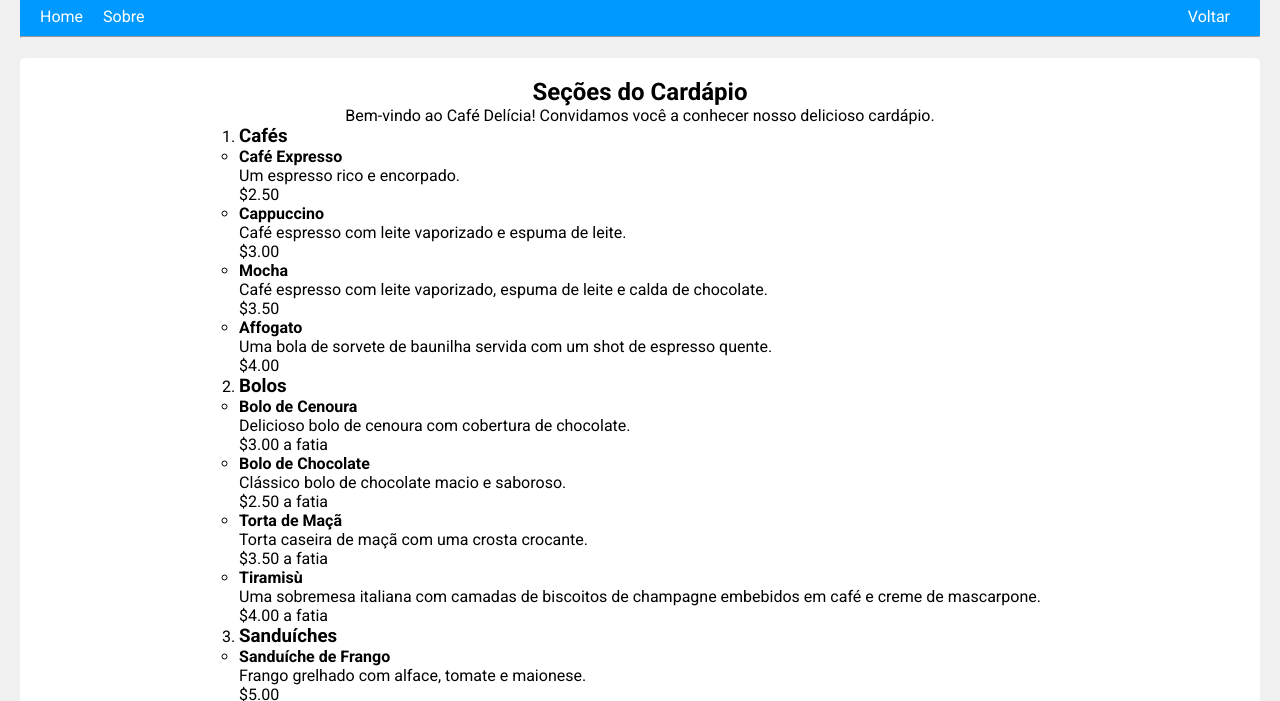
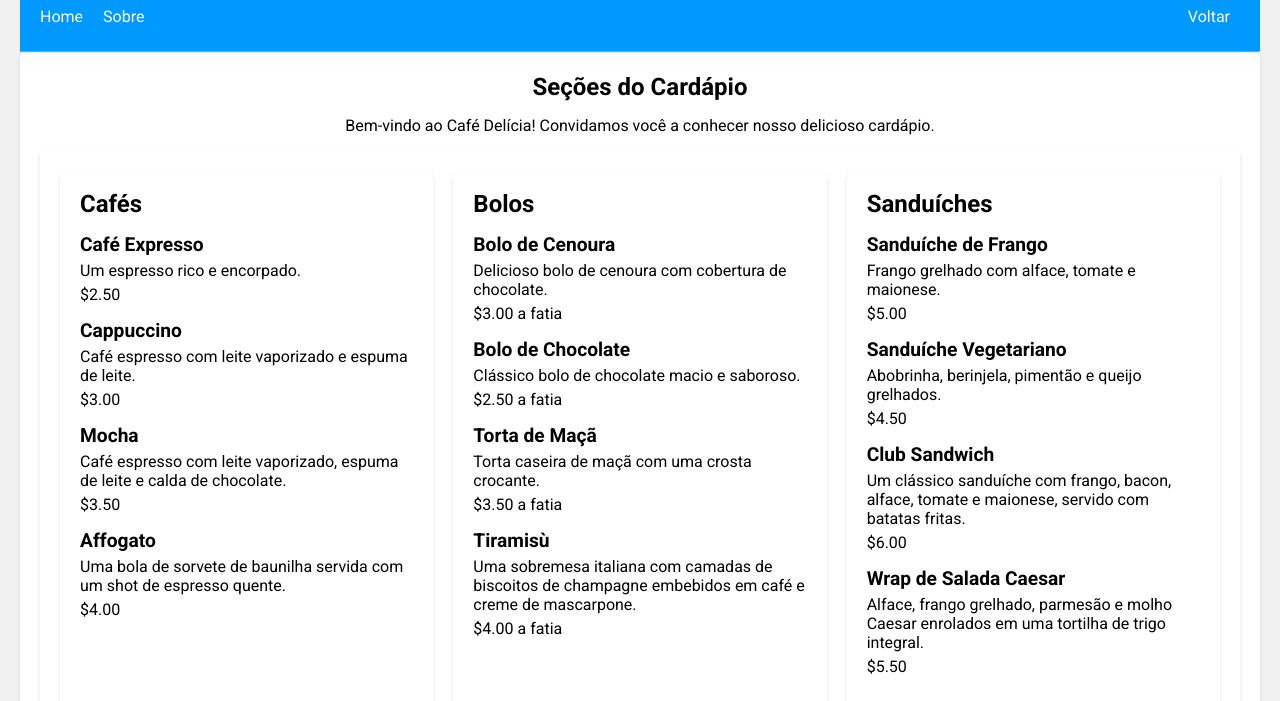
Before and after one commit to RyanGustavoGoncalves/Repostiorio-Alpar, a plain HTML site: page atividade-2/index.html in a window 1280 px wide. Shown: the part 71-772 px from the top of the page. Drawn offline with Linux system fonts and the light colour scheme.

Commit message:
cafe delicia correction

```diff
--- a/atividade-2/css/style.css
+++ b/atividade-2/css/style.css
@@ -30,27 +30,88 @@ nav ul li {
     margin-right: 10px;
 }
 
-section {
-    margin-top: 20px;
+.menu {
+    display: grid;
+    grid-template-columns: repeat(auto-fit, minmax(300px, 1fr));
+    gap: 20px;
+}
+
+.menu-category {
+    background-color: #ffffff;
+    border-radius: 10px;
+    box-shadow: 0 2px 4px rgba(0, 0, 0, 0.1);
     padding: 20px;
-    background-color: white;
+}
+
+.menu-category h2 {
+    margin-top: 0;
+    font-size: 1.5rem;
+    margin-bottom: 15px;
+}
+
+.menu-category ul {
+    padding: 0;
+    list-style: none;
+}
+
+.menu-category li {
+    margin-bottom: 15px;
+}
+
+.menu-category h3 {
+    margin-top: 0;
+    font-size: 1.2rem;
+    margin-bottom: 5px;
+}
+
+.menu-category p {
+    margin-top: 0;
+    margin-bottom: 5px;
+}
+
+
+section,
+article {
+    width: 100%;
+    gap: 15px;
+    background-color: #fff;
+    padding: 20px;
     border-radius: 5px;
+    box-shadow: 0 2px 4px rgba(0, 0, 0, 0.1);
+}
+
+.hours {
+    width: 100%;
+}
+
+h2 {
+    margin-top: 0;
+}
+
+ul {
+    padding: 0;
+    list-style: none;
+}
+
+ul li {
+    margin-bottom: 15px;
 }
 
 table {
     width: 100%;
     border-collapse: collapse;
+    margin-top: 20px;
 }
 
 th,
 td {
-    padding: 8px;
+    padding: 10px;
     border: 1px solid #ddd;
 }
 
 th {
     background-color: #0099ff;
-    color: white;
+    color: #fff;
     text-align: left;
 }
 
@@ -58,6 +119,7 @@ tr:nth-child(even) {
     background-color: #f2f2f2;
 }
 
+
 footer {
     background-color: #0099ff;
     color: white;
--- a/atividade-2/index.html
+++ b/atividade-2/index.html
@@ -40,87 +40,88 @@
         <section class="dsp-grid plc-center">
             <h2>Seções do Cardápio</h2>
             <p>Bem-vindo ao Café Delícia! Convidamos você a conhecer nosso delicioso cardápio.</p>
-            <ol>
-                <li>
-                    <h3>Cafés</h3>
+            <article class="menu">
+                <div class="menu-category">
+                    <h2>Cafés</h2>
                     <ul>
                         <li>
-                            <h4>Café Expresso</h4>
+                            <h3>Café Expresso</h3>
                             <p>Um espresso rico e encorpado.</p>
                             <p>$2.50</p>
                         </li>
                         <li>
-                            <h4>Cappuccino</h4>
+                            <h3>Cappuccino</h3>
                             <p>Café espresso com leite vaporizado e espuma de leite.</p>
                             <p>$3.00</p>
                         </li>
                         <li>
-                            <h4>Mocha</h4>
+                            <h3>Mocha</h3>
                             <p>Café espresso com leite vaporizado, espuma de leite e calda de chocolate.</p>
                             <p>$3.50</p>
                         </li>
                         <li>
-                            <h4>Affogato</h4>
+                            <h3>Affogato</h3>
                             <p>Uma bola de sorvete de baunilha servida com um shot de espresso quente.</p>
                             <p>$4.00</p>
                         </li>
                     </ul>
-                </li>
-                <li>
-                    <h3>Bolos</h3>
+                </div>
+                <div class="menu-category">
+                    <h2>Bolos</h2>
                     <ul>
                         <li>
-                            <h4>Bolo de Cenoura</h4>
+                            <h3>Bolo de Cenoura</h3>
                             <p>Delicioso bolo de cenoura com cobertura de chocolate.</p>
                             <p>$3.00 a fatia</p>
                         </li>
                         <li>
-                            <h4>Bolo de Chocolate</h4>
+                            <h3>Bolo de Chocolate</h3>
                             <p>Clássico bolo de chocolate macio e saboroso.</p>
                             <p>$2.50 a fatia</p>
                         </li>
                         <li>
-                            <h4>Torta de Maçã</h4>
+                            <h3>Torta de Maçã</h3>
                             <p>Torta caseira de maçã com uma crosta crocante.</p>
                             <p>$3.50 a fatia</p>
                         </li>
                         <li>
-                            <h4>Tiramisù</h4>
+                            <h3>Tiramisù</h3>
                             <p>Uma sobremesa italiana com camadas de biscoitos de champagne embebidos em café e creme de
                                 mascarpone.</p>
                             <p>$4.00 a fatia</p>
                         </li>
                     </ul>
-                </li>
-                <li>
-                    <h3>Sanduíches</h3>
+                </div>
+                <div class="menu-category">
+                    <h2>Sanduíches</h2>
                     <ul>
                         <li>
-                            <h4>Sanduíche de Frango</h4>
+                            <h3>Sanduíche de Frango</h3>
                             <p>Frango grelhado com alface, tomate e maionese.</p>
                             <p>$5.00</p>
                         </li>
                         <li>
-                            <h4>Sanduíche Vegetariano</h4>
+                            <h3>Sanduíche Vegetariano</h3>
                             <p>Abobrinha, berinjela, pimentão e queijo grelhados.</p>
                             <p>$4.50</p>
                         </li>
                         <li>
-                            <h4>Club Sandwich</h4>
+                            <h3>Club Sandwich</h3>
                             <p>Um clássico sanduíche com frango, bacon, alface, tomate e maionese, servido com batatas
                                 fritas.</p>
                             <p>$6.00</p>
                         </li>
                         <li>
-                            <h4>Wrap de Salada Caesar</h4>
+                            <h3>Wrap de Salada Caesar</h3>
                             <p>Alface, frango grelhado, parmesão e molho Caesar enrolados em uma tortilha de trigo
                                 integral.</p>
                             <p>$5.50</p>
                         </li>
                     </ul>
-                </li>
-            </ol>
+                </div>
+            </article>
 
+            <article class="horarios">
                 <h2>Tabela de Horário de Funcionamento</h2>
                 <table border="1">
                     <tr>
@@ -155,6 +156,7 @@
                         <td>Fechado</td>
                     </tr>
                 </table>
+            </article>
         </section>
     </main>
 
```
Lines whose indentation alone changed are shown as unchanged.
